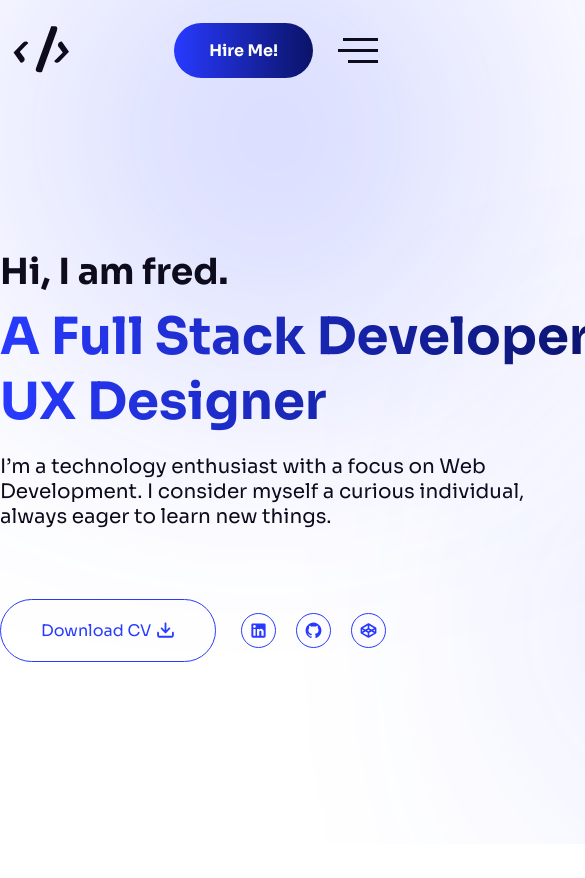
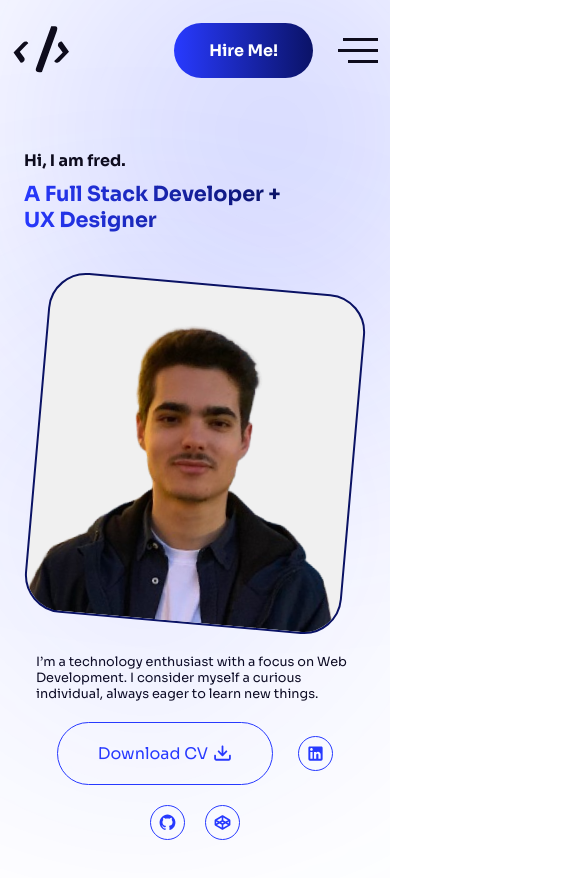
Before and after one commit to TwickE/Portfolio-Old, a React (Vite) app: page / in a window 390 px wide. Shown: the top 878 px of the page, 585 px wide, since content can reach past the window. Before the commit the page ends 844 px from the top, so only its background shows below. Built offline with nearby package versions, Linux system fonts and the light colour scheme.

Commit message:
Made the HeroSection responsive

```diff
--- a/src/components/HeroSection.css
+++ b/src/components/HeroSection.css
@@ -4,6 +4,7 @@
     display: flex;
     flex-direction: row;
     margin-top: 100px;
+    margin-bottom: 50px;
 }
 
 .hero-section::before {
@@ -42,6 +43,10 @@
     background: var(--text-gradient);
     background-clip: text;
     color: transparent;
+}
+
+.container-photo-small {
+    display: none;
 }
 
 .container-info p {
@@ -120,3 +125,225 @@
     border: 2px solid var(--primary-color);
     rotate: 0deg;
 }
+
+@media only screen and (max-width: 1400px) {
+    .hero-section {
+        width: 1140px;
+    }
+
+    .container-info h2 {
+        font-size: 2rem;
+    }
+
+    .container-info h1 {
+        font-size: 2.7rem;
+    }
+}
+
+@media only screen and (max-width: 1200px) {
+    .hero-section {
+        width: 960px;
+    }
+
+    .container-info h2 {
+        font-size: 1.8rem;
+    }
+
+    .container-info h1 {
+        font-size: 2.3rem;
+    }
+
+    .container-info p {
+        font-size: 1.1rem;
+    }
+
+    .profile-photo {
+        width: 80%;
+        height: auto;
+    }
+}
+
+@media only screen and (max-width: 1000px) {
+    .hero-section {
+        width: 800px;
+    }
+
+    .container-info h2 {
+        font-size: 1.4rem;
+    }
+
+    .container-info h1 {
+        font-size: 2rem;
+    }
+
+    .container-info p {
+        font-size: 1rem;
+        margin-bottom: 20px;
+    }
+}
+
+@media only screen and (max-width: 830px) {
+    .hero-section {
+        width: 700px;
+        flex-direction: column;
+        align-items: center;
+        margin-top: 50px;
+    }
+
+    .container-info {
+        width: 700px;
+        margin: auto;
+    }
+
+    .container-photo-small {
+        width: 700px;
+        display: flex;
+        justify-content: center;
+        align-items: center;
+        margin: 30px 0;
+        position: relative;
+    }
+
+    .container-photo-small::before {
+        content: '';
+        position: absolute;
+        bottom: 0;
+        left: 0;
+        width: 220px;
+        height: 220px;
+        border-radius: 50%;
+        background: var(--radial-gradient);
+        filter: blur(150px);
+        margin-left: -5%;
+        margin-bottom: -5%;
+    }
+
+    .profile-photo {
+        width: 475px;
+        height: 510px;
+        border: 2px solid var(--secondary-color);
+        border-radius: 38px;
+        rotate: 5deg;
+        background: var(--profile-photo-border-color);
+        transition: 0.4s;
+    }
+
+    .container-info h2 {
+        font-size: 2rem;
+    }
+
+    .container-info h1 {
+        font-size: 3rem;
+    }
+
+    .container-info p {
+        font-size: 1.4rem;
+        min-width: 700px;
+        width: 700px;
+    }
+
+    .container-photo {
+        display: none;
+    }
+
+}
+
+@media only screen and (max-width: 720px) {
+    .hero-section {
+        width: 540px;
+    }
+
+    .container-info {
+        width: 540px;
+    }
+
+    .container-photo-small {
+        width: 540px;
+    }
+
+    .container-info h2 {
+        font-size: 1.8rem;
+    }
+
+    .container-info h1 {
+        font-size: 2.5rem;
+    }
+
+    .container-info p {
+        min-width: 540px;
+    }
+}
+
+@media only screen and (max-width: 575px) {
+    .hero-section {
+        width: 100%;
+        padding: 0 12px;
+    }
+
+    .container-info {
+        width: 100%;
+        padding: 0 12px;
+    }
+
+    .container-photo-small {
+        width: 100%;
+        padding: 0 12px;
+    }
+
+    .profile-photo {
+        width: 100%;
+        height: auto;
+    }
+
+    .container-info h2 {
+        font-size: 1.5rem;
+    }
+
+    .container-info h1 {
+        font-size: 2rem;
+    }
+
+    .container-info p {
+        font-size: 1.1rem;
+        min-width: 100%;
+        width: 100%;
+        padding: 0 12px;
+    }
+}
+
+@media only screen and (max-width: 450px) {
+    .container-info h2 {
+        font-size: 1.2rem;
+    }
+
+    .container-info h1 {
+        font-size: 1.7rem;
+    }
+
+    .container-info p {
+        font-size: 1rem;
+    }
+
+    .container-buttons {
+        width: 100%;
+        padding: 0 12px;
+        margin: auto;
+        flex-wrap: wrap;
+        justify-content: center;
+        gap: 20px;
+    }
+}
+
+@media only screen and (max-width: 390px) {
+    .container-info h2 {
+        font-size: 1rem;
+    }
+
+    .container-info h1 {
+        font-size: 1.3rem;
+    }
+
+    .container-info p {
+        font-size: 0.8rem;
+    }
+}
--- a/src/components/HeroSection.jsx
+++ b/src/components/HeroSection.jsx
@@ -20,6 +20,9 @@ function HeroSection() {
             <div className='container-info'>
                 <h2>Hi, I am fred.</h2>
                 <h1>A Full Stack Developer +<br></br>UX Designer</h1>
+                <div className='container-photo-small'>
+                    <img className='profile-photo' src={profilePhoto} alt="Profile Photo"/>
+                </div>
                 <p>I&rsquo;m a technology enthusiast with a focus on Web Development. I consider myself a curious individual, always eager to learn new things.</p>
                 <div className='container-buttons'>
                     <OutlineButton
```
